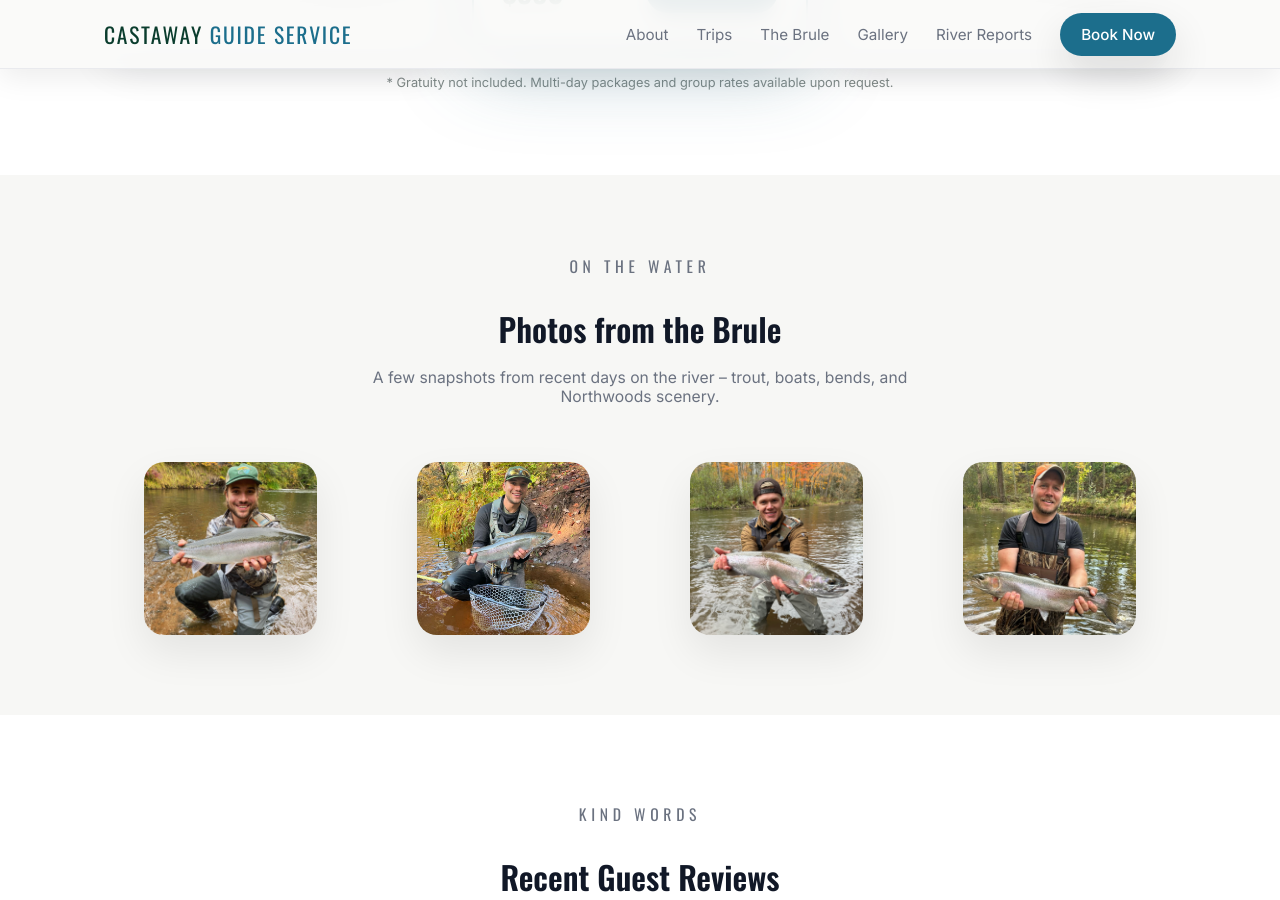
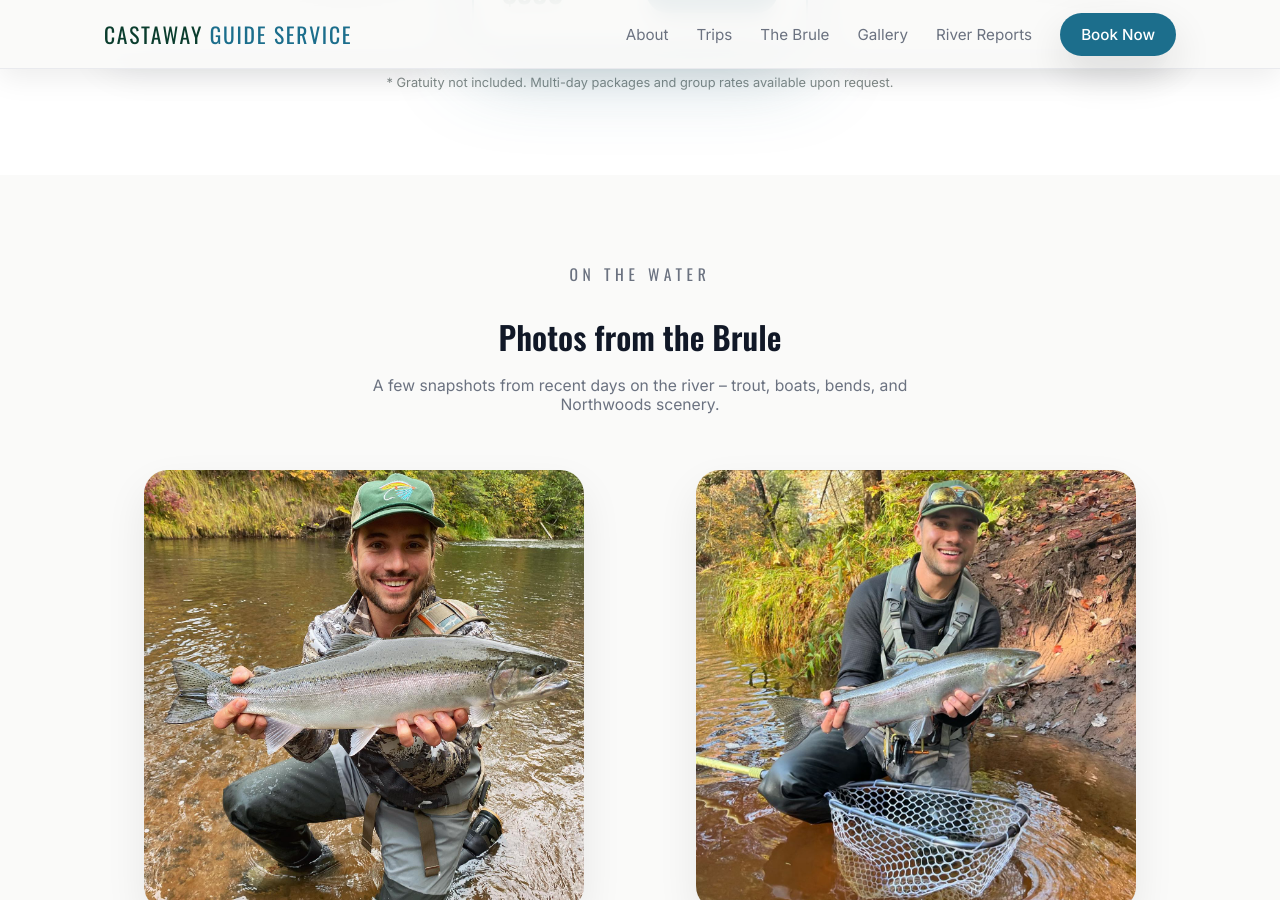
Before and after one commit to adamholden7/CastAwayGuideService, a Jekyll site: the page built from index.md, in a window 1280 px wide and 900 px high, scrolled down 3294 px. Built offline with Jekyll 4.4.1, drawn with Linux system fonts in a browser that asks for light colours.

Commit message:
Update styles.css

```diff
--- a/assets/css/styles.css
+++ b/assets/css/styles.css
@@ -705,22 +705,15 @@ a {
 
 /* ---------- GALLERY ---------- */
 
-/* ---------- GALLERY ---------- */
-
-.section-gallery {
-  background: #f7f7f5;        /* match your section background */
-  padding: 4rem 0;
-}
-
 .gallery-grid {
   display: grid;
-  grid-template-columns: repeat(4, minmax(0, 1fr));
-  gap: 1.25rem;
-  margin-top: 2rem;
+  grid-template-columns: repeat(2, minmax(0, 1fr)); /* bigger images */
+  gap: 2rem;
+  margin-top: 2.5rem;
 }
 
 .gallery-item {
-  border-radius: 1.25rem;
+  border-radius: 1.5rem;
   overflow: hidden;
   position: relative;
   box-shadow: 0 18px 40px rgba(0, 0, 0, 0.08);
@@ -729,23 +722,25 @@ a {
 .gallery-item img {
   width: 100%;
   height: 100%;
+  aspect-ratio: 1 / 1;       /* keeps them consistently square */
+  object-fit: cover;
   display: block;
-  object-fit: cover;
   transition: transform 0.4s ease;
 }
 
-/* subtle hover zoom */
+/* hover effect */
 .gallery-item:hover img {
   transform: scale(1.05);
 }
 
-/* responsive layout */
+/* Tablet */
 @media (max-width: 960px) {
   .gallery-grid {
     grid-template-columns: repeat(2, minmax(0, 1fr));
   }
 }
 
+/* Mobile */
 @media (max-width: 640px) {
   .gallery-grid {
     grid-template-columns: 1fr;
```
